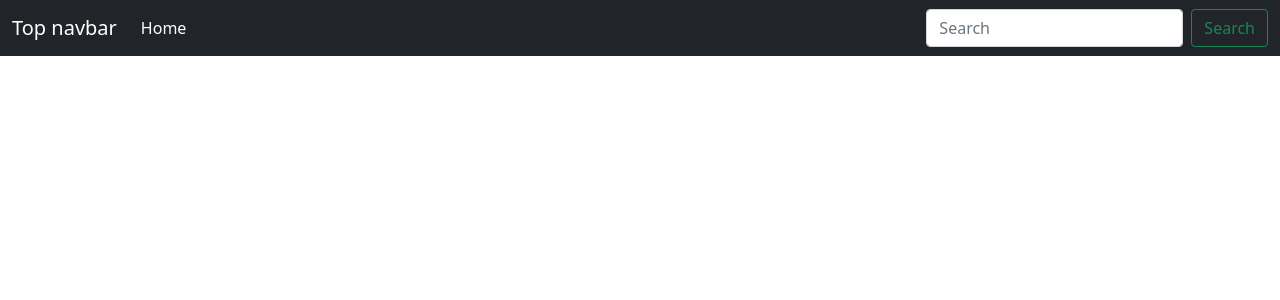
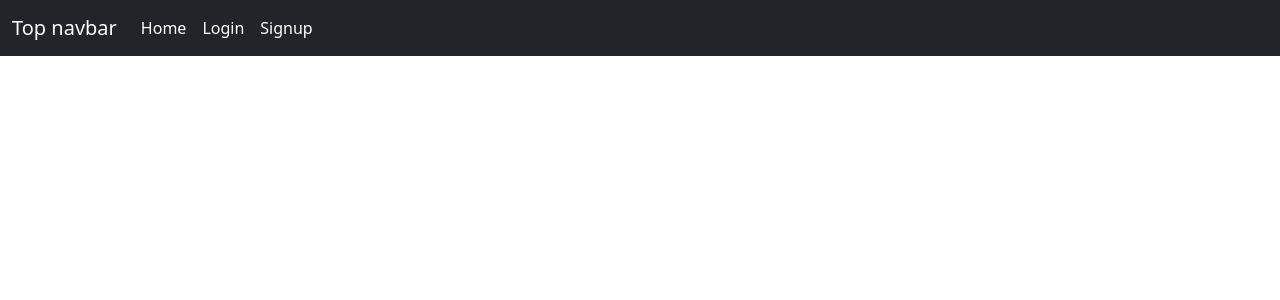
Before and after one commit to Techinek/blog, a Django app: page / in a window 1280 px wide. Shown: the top 300 px of the page. Run offline with Django 3.2, Linux system fonts and the light colour scheme; data that the repository does not hold is empty.

```diff
--- a/src/blog/settings.py
+++ b/src/blog/settings.py
@@ -145,6 +145,7 @@ AUTHENTICATION_BACKENDS = [
 ]
 SITE_ID = 1
 AUTH_USER_MODEL = 'posts.User'
+LOGIN_REDIRECT_URL = '/'
 
 # crispy form css framework
 
--- a/src/templates/base.html
+++ b/src/templates/base.html
@@ -27,11 +27,19 @@
                 <li class="nav-item">
                     <a class="nav-link active" aria-current="page" href="{% url 'list' %}">Home</a>
                 </li>
+                {% if not request.user.is_authenticated %}
+                    <li class="nav-item">
+                        <a class="nav-link active" aria-current="page" href="{% url 'account_login' %}">Login</a>
+                    </li>
+                    <li class="nav-item">
+                        <a class="nav-link active" aria-current="page" href="{% url 'account_signup' %}">Signup</a>
+                    </li>
+                {% else %}
+                    <li class="nav-item">
+                        <a class="nav-link active" aria-current="page" href="{% url 'account_logout' %}">Logout</a>
+                    </li>
+                {% endif %}
             </ul>
-            <form class="d-flex">
-                <input class="form-control me-2" type="search" placeholder="Search" aria-label="Search">
-                <button class="btn btn-outline-success" type="submit">Search</button>
-            </form>
         </div>
     </div>
 </nav>
```
Also changed, not shown: requirements.txt (added, +20 -0 lines), README.md (added), 1 other file.
